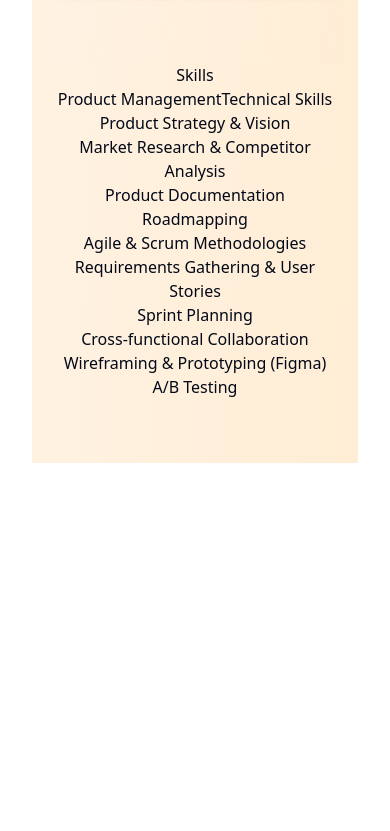
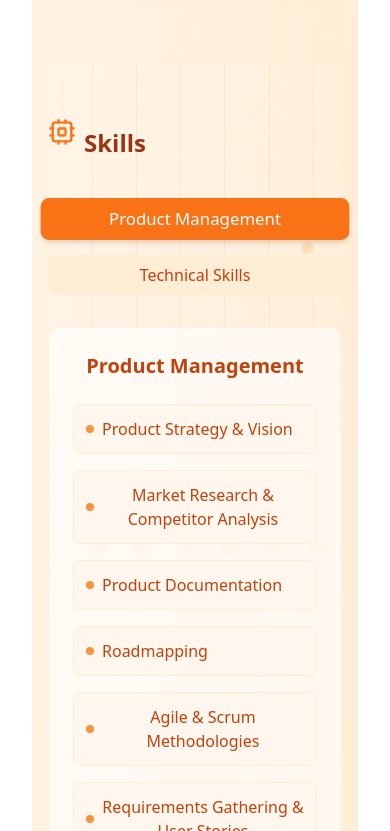
Before and after one commit to heroicheist/idea-helper-toolkit, a React (Vite) app: page /portfolio in a window 390 px wide. Shown: the part 6633-7464 px from the top of the page. Before the commit the page ends 7128 px from the top, so only its background shows below. Built offline with nearby package versions, Linux system fonts and the light colour scheme.

Commit message:
Remove elevator and add skills
- Removed the elevator visual element from the background.
- Added a skills section to the portfolio page.

```diff
--- a/src/components/backgrounds/WarmOffice3D.tsx
+++ b/src/components/backgrounds/WarmOffice3D.tsx
@@ -1,7 +1,7 @@
 
 import React, { useEffect, useState } from "react";
-import  FloatingElement from "../animations/FloatingElement";
-import  MovingObject  from "../animations/MovingObject";
+import FloatingElement from "../animations/FloatingElement";
+import MovingObject from "../animations/MovingObject";
 
 interface WarmOffice3DProps {
   scroll?: number;
--- a/src/pages/Portfolio.tsx
+++ b/src/pages/Portfolio.tsx
@@ -19,7 +19,6 @@ import WarmOffice3D from "@/components/backgrounds/WarmOffice3D";
 const Portfolio = () => {
   const [activeSection, setActiveSection] = useState<string>("about");
   const [scrollProgress, setScrollProgress] = useState<number>(0);
-  const [elevatorPosition, setElevatorPosition] = useState<number>(0);
   const { toast } = useToast();
 
   const sectionRefs = {
@@ -64,14 +63,6 @@ const Portfolio = () => {
       const scrollPercent = scrollTop / docHeight;
       setScrollProgress(scrollPercent);
 
-      const aboutSectionHeight = sectionRefs.about.current?.offsetHeight || 0;
-      const experienceSectionTop = sectionRefs.experience.current?.offsetTop || 0;
-
-      if (scrollTop >= aboutSectionHeight && scrollTop <= experienceSectionTop) {
-        const elevatorProgress = (scrollTop - aboutSectionHeight) / (experienceSectionTop - aboutSectionHeight);
-        setElevatorPosition(elevatorProgress);
-      }
-
       const scrollPosition = window.scrollY + 100;
 
       for (const section in sectionRefs) {
@@ -109,34 +100,6 @@ const Portfolio = () => {
     <div className="min-h-screen bg-gradient-to-br from-orange-50 to-orange-100 dark:from-orange-900 dark:to-red-950 text-foreground overflow-hidden relative">
       {/* 3D Background */}
       <WarmOffice3D scroll={scrollProgress} className="z-0" />
-
-      <div
-        className="fixed left-0 top-0 w-full h-screen pointer-events-none z-10"
-        style={{
-          opacity: elevatorPosition > 0 ? 1 : 0,
-          transition: "opacity 0.5s ease"
-        }}
-      >
-        <div className="absolute left-1/2 top-0 w-[40%] h-full -translate-x-1/2 bg-gradient-to-b from-orange-800/30 to-orange-800/5 backdrop-blur-sm rounded-lg overflow-hidden">
-          <div className="absolute left-0 top-0 w-2 h-full bg-orange-400/20"></div>
-          <div className="absolute right-0 top-0 w-2 h-full bg-orange-400/20"></div>
-
-          {Array.from({ length: 10 }).map((_, i) => (
-            <div
-              key={i}
-              className="absolute left-1 w-[calc(100%-2px)] h-[1px] bg-orange-400/30"
-              style={{ top: `${i * 10}%` }}
-            />
-          ))}
-
-          <div
-            className="absolute left-1/2 -translate-x-1/2 w-[90%] h-[30%] bg-orange-800/20 border border-orange-400/20 rounded-lg flex items-center justify-center transition-all duration-1000 ease-in-out animate-glow"
-            style={{ top: `${elevatorPosition * 70}%` }}
-          >
-            <Briefcase className="h-16 w-16 text-orange-400/70" />
-          </div>
-        </div>
-      </div>
 
       <nav className="fixed top-0 w-full bg-orange-50/80 dark:bg-orange-950/80 backdrop-blur-md z-50 border-b border-orange-200 dark:border-orange-800 shadow-sm">
         <div className="container mx-auto px-4 py-4 flex items-center justify-between">
@@ -508,28 +471,79 @@ const Portfolio = () => {
             </ScrollReveal>
           </div>
         </section>
-        <section id="skills">
-      <h2>Skills</h2>
 
-      {/* Tabs Navigation */}
-      <div>
-        {skillsData.map((tab) => (
+        <section ref={sectionRefs.skills} className="py-16 min-h-screen flex flex-col justify-center relative">
+          <div className="absolute inset-0 pointer-events-none overflow-hidden">
+            <div className="absolute top-0 left-0 w-full h-full">
+              <div className="absolute inset-0 bg-gradient-to-br from-orange-50/40 to-orange-100/10 dark:from-orange-900/20 dark:to-orange-800/5">
+                {/* Circuit-like pattern for background */}
+                {Array.from({ length: 6 }).map((_, i) => (
+                  <div
+                    key={`h-line-${i}`}
+                    className="absolute h-[1px] w-full bg-orange-300/20 dark:bg-orange-700/20"
+                    style={{ top: `${(i + 1) * 15}%` }}
+                  >
+                    <div className="absolute right-[10%] w-3 h-3 rounded-full bg-orange-400/20 dark:bg-orange-600/20"></div>
+                  </div>
+                ))}
+                {Array.from({ length: 6 }).map((_, i) => (
+                  <div
+                    key={`v-line-${i}`}
+                    className="absolute w-[1px] h-full bg-orange-300/20 dark:bg-orange-700/20"
+                    style={{ left: `${(i + 1) * 15}%` }}
+                  >
+                    <div className="absolute top-[40%] w-3 h-3 rounded-full bg-orange-400/20 dark:bg-orange-600/20"></div>
+                  </div>
+                ))}
+              </div>
+            </div>
+          </div>
+
+          <ScrollReveal>
+            <div className="flex items-center gap-2 mb-10 relative z-10">
+              <FloatingElement speed="medium">
+                <Cpu className="h-7 w-7 text-orange-500 dark:text-orange-300" />
+              </FloatingElement>
+              <h2 className="text-2xl md:text-3xl font-bold text-orange-800 dark:text-orange-200">Skills</h2>
+            </div>
+          </ScrollReveal>
+
+          <div className="relative z-10">
+            <div className="grid grid-cols-1 md:grid-cols-6 gap-4 mb-8">
+              {skillsData.map((category) => (
                 <button
-            key={tab.category}
-            onClick={() => setActiveTab(tab.category)}
+                  key={category.category}
+                  onClick={() => setActiveTab(category.category)}
+                  className={`px-4 py-2 rounded-lg font-medium transition-all ${
+                    activeTab === category.category
+                      ? "bg-orange-500 text-white shadow-md transform scale-105"
+                      : "bg-orange-100 dark:bg-orange-900/40 text-orange-700 dark:text-orange-300 hover:bg-orange-200 dark:hover:bg-orange-800/60"
+                  }`}
                 >
-            {tab.category}
+                  {category.category}
                 </button>
               ))}
             </div>
 
-      {/* Skills Content */}
-      <div>
+            <div className="bg-white/60 dark:bg-orange-900/30 rounded-xl p-6 backdrop-blur-sm border border-orange-200/30 dark:border-orange-700/30">
+              <h3 className="text-xl font-semibold mb-6 text-orange-700 dark:text-orange-300">
+                {activeTab}
+              </h3>
+
+              <div className="grid grid-cols-1 md:grid-cols-2 lg:grid-cols-3 gap-4">
                 {skillsData
                   .find((tab) => tab.category === activeTab)
                   ?.skills.map((skill, index) => (
-            <div key={index}>{skill}</div>
+                    <div
+                      key={index}
+                      className="flex items-center gap-2 p-3 rounded-lg bg-orange-50 dark:bg-orange-900/40 border border-orange-100 dark:border-orange-800 group hover:bg-orange-100 dark:hover:bg-orange-800/50 transition-colors"
+                    >
+                      <div className="flex-shrink-0 w-2 h-2 rounded-full bg-orange-400 dark:bg-orange-500 group-hover:scale-125 transition-transform"></div>
+                      <span className="text-orange-700 dark:text-orange-300">{skill}</span>
+                    </div>
                   ))}
+              </div>
+            </div>
           </div>
         </section>
       </main>
```
Lines whose indentation alone changed are shown as unchanged.
